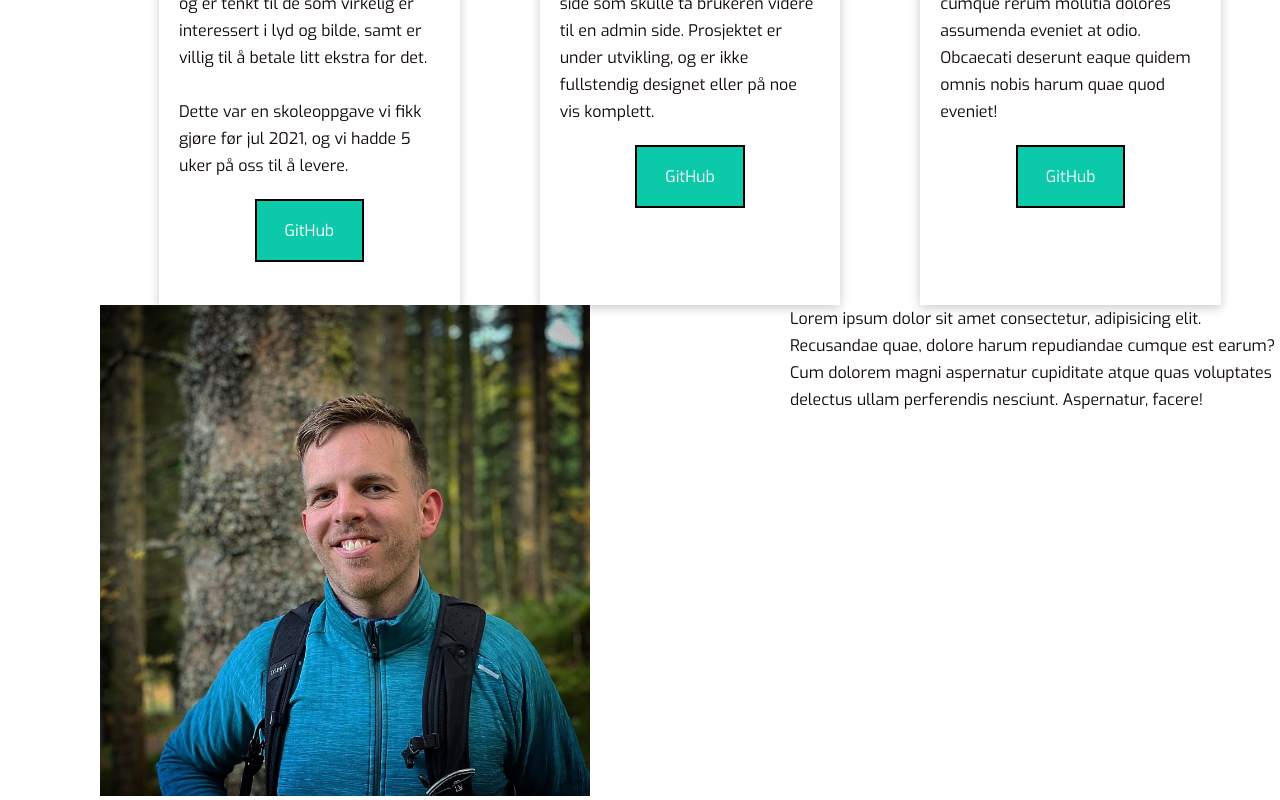
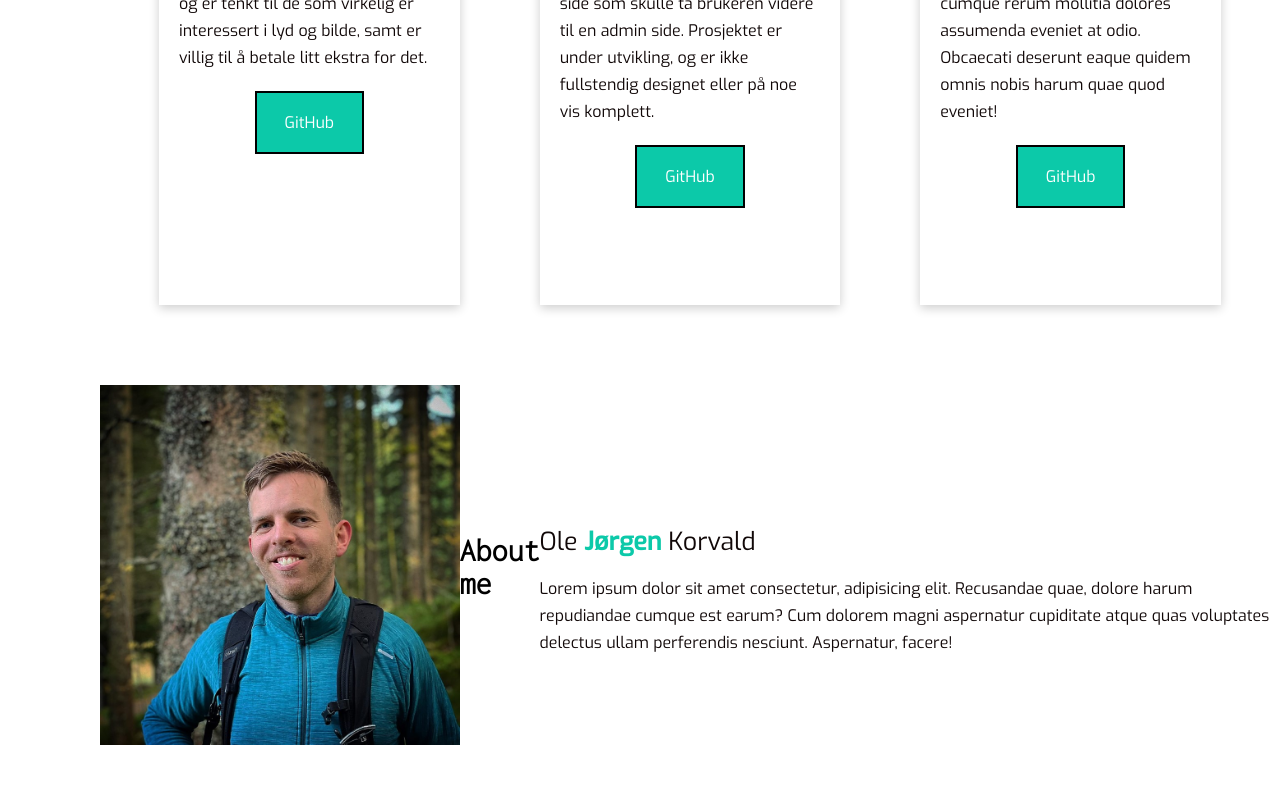
Before and after one commit to Ole994/portfolio-ole-2022, a React (Create React App) app: page / in a window 1280 px wide. Shown: the part 1340-2140 px from the top of the page. After the commit the page ends 2089 px from the top, so only its background shows below. Built offline with nearby package versions, Linux system fonts and the light colour scheme.

Commit message:
about me styling in progress

```diff
--- a/src/components/aboutMe/AboutMe.jsx
+++ b/src/components/aboutMe/AboutMe.jsx
@@ -8,13 +8,23 @@ const Intro = () => {
         <div className="aboutMeImgBox">
           <img src={aboutMeImg} alt="" id="aboutMeId" className="aboutMeImg" />
         </div>
+        <div className="about-header">
+          <h1>About me</h1>
+        </div>
         <div className="aboutMeImgText">
-          <p>
-            Lorem ipsum dolor sit amet consectetur, adipisicing elit. Recusandae
-            quae, dolore harum repudiandae cumque est earum? Cum dolorem magni
-            aspernatur cupiditate atque quas voluptates delectus ullam
-            perferendis nesciunt. Aspernatur, facere!
-          </p>
+          <div className="aboutName">
+            <div className="myName">
+              <p className="ojk">
+                Ole <span>Jørgen </span>Korvald{" "}
+              </p>
+            </div>
+            <p className="description">
+              Lorem ipsum dolor sit amet consectetur, adipisicing elit.
+              Recusandae quae, dolore harum repudiandae cumque est earum? Cum
+              dolorem magni aspernatur cupiditate atque quas voluptates delectus
+              ullam perferendis nesciunt. Aspernatur, facere!
+            </p>
+          </div>
         </div>
       </div>
     </div>
--- a/src/components/works/Works.jsx
+++ b/src/components/works/Works.jsx
@@ -27,8 +27,6 @@ const Works = () => {
                   høyttalere og tv-er. Kvalitetene er av høy standard og er
                   tenkt til de som virkelig er interessert i lyd og bilde, samt
                   er villig til å betale litt ekstra for det.
-                  <br /> <br /> Dette var en skoleoppgave vi fikk gjøre før jul
-                  2021, og vi hadde 5 uker på oss til å levere.
                 </p>
               </div>
               <div className="workButton">
--- a/src/sass/partials/_aboutMe.scss
+++ b/src/sass/partials/_aboutMe.scss
@@ -1,14 +1,68 @@
+.aboutMe {
+  margin-top: 80px;
+}
+
 .aboutMeWrapper {
-  display: grid;
-  grid-template-columns: repeat(auto-fit, minmax(300px, 1fr));
-  gap: 200px;
-
+  display: flex;
+  flex-direction: column;
+  // display: grid;
+  // grid-template-columns: repeat(auto-fit, minmax(300px, 1fr));
+  // gap: 30px;
   width: 100%;
+}
+.about-header {
+  display: flex;
+  align-items: center;
+  justify-content: center;
 }
 
 .aboutMeImg {
   width: 100%;
 }
+.aboutMeImgText {
+  display: flex;
+  justify-content: center;
+  align-items: center;
+  flex-direction: column;
+}
+.aboutName {
+  margin-top: 30px;
+  display: flex;
+  flex-direction: column;
+  justify-content: flex-start;
 
-@media screen and (min-width: 956px) {
+  span {
+    color: #0cc9a9;
+    font-size: 25px;
+    font-weight: bold;
+  }
 }
+.myName {
+  display: flex;
+  justify-content: flex-start;
+  align-items: flex-start;
+  margin-top: 20px;
+}
+
+.description {
+  margin-top: 20px;
+}
+.ojk {
+  font-size: 25px;
+}
+
+@media screen and (min-width: 1000px) {
+  .aboutMeImgBox {
+    padding-left: 0px;
+  }
+
+  .aboutName {
+    display: flex;
+    flex-direction: column;
+  }
+  .aboutMeImg {
+  }
+  .aboutMeWrapper {
+    flex-direction: row;
+  }
+}
```
